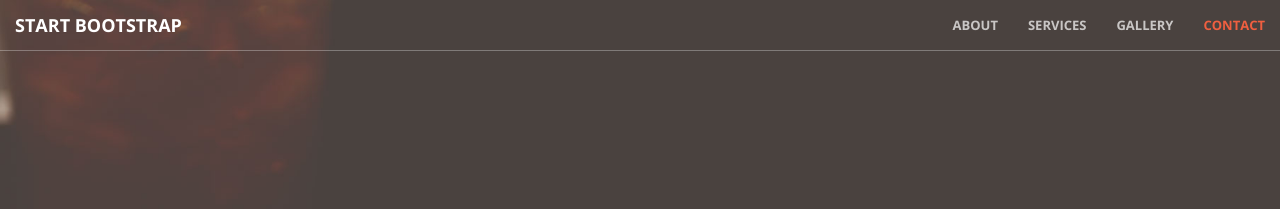
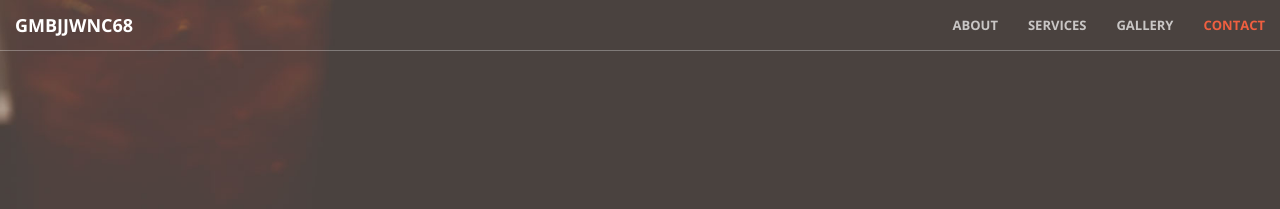
Before and after one commit to gmbjjwnc68/gmbjjwnc68.github.io, a Jekyll site: the page built from index.html, in a window 1280 px wide. Shown: the top 209 px of the page. Built offline with Jekyll 4.4.1, drawn with Linux system fonts in a browser that asks for light colours.

```diff
--- a/_includes/nav.html
+++ b/_includes/nav.html
@@ -8,7 +8,7 @@
                 <span class="icon-bar"></span>
                 <span class="icon-bar"></span>
             </button>
-            <a class="navbar-brand page-scroll" href="#page-top">Start Bootstrap</a>
+            <a class="navbar-brand page-scroll" href="#page-top">GMBJJWNC68</a>
         </div>
 
         <!-- Collect the nav links, forms, and other content for toggling -->
```
